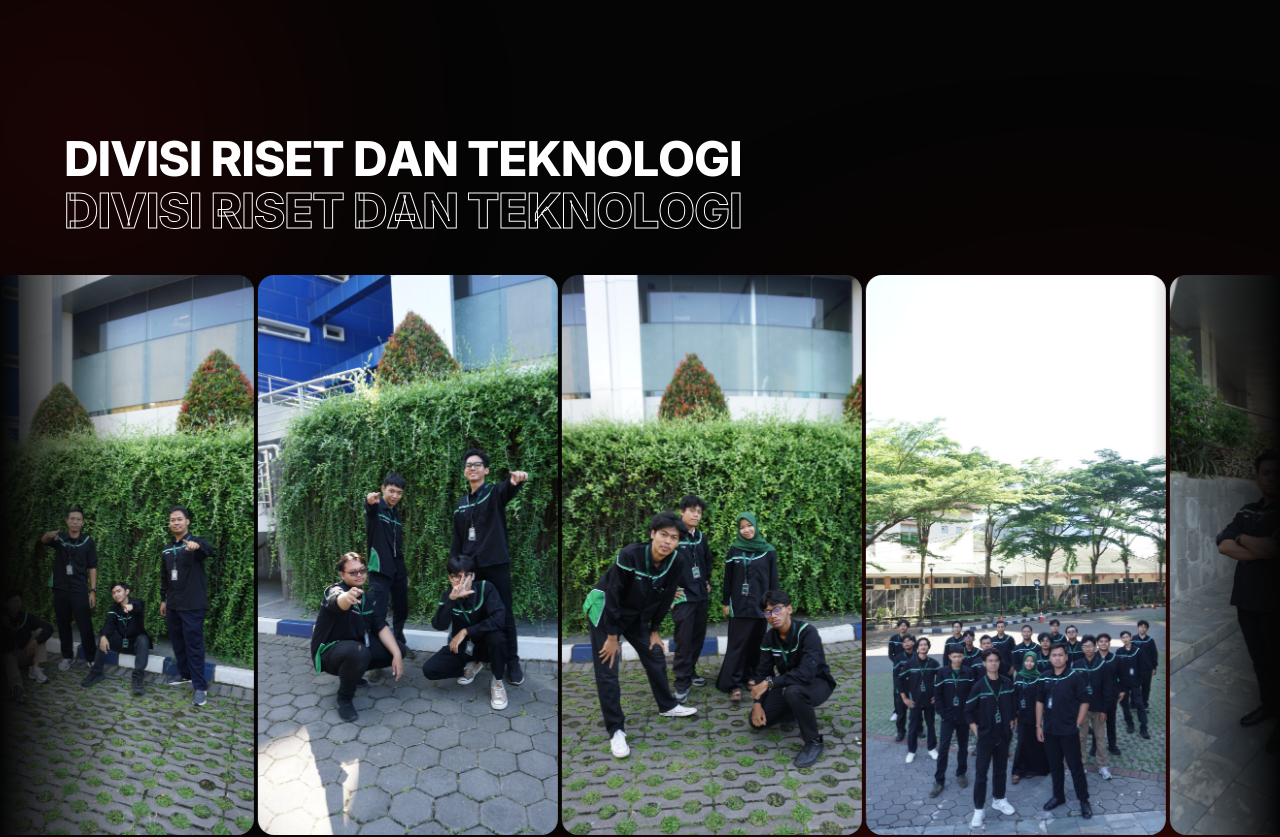
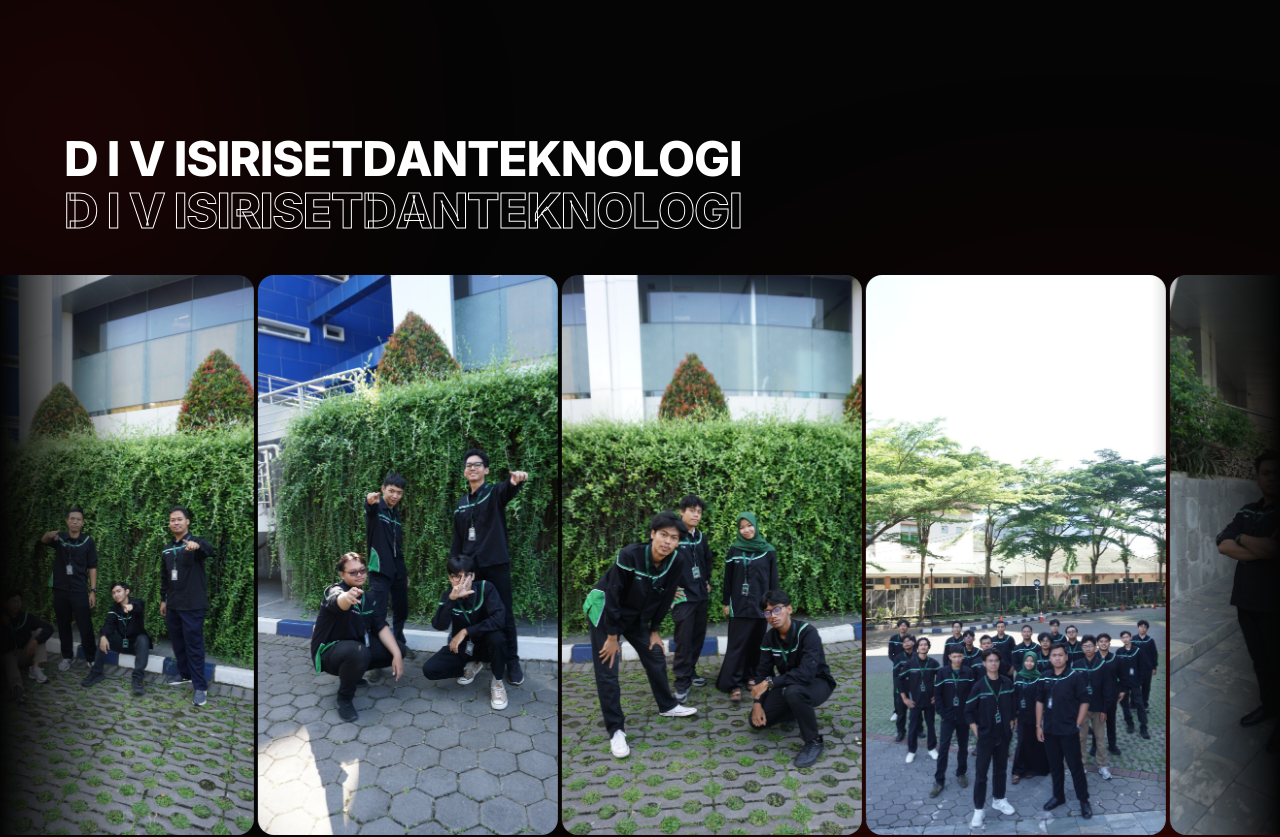
Before and after one commit to NadhirUf/fosti-recruitmen, a React (Vite) app in the folder frontend/: page / in a window 1280 px wide. Shown: the part 1640-2477 px from the top of the page. Built offline with nearby package versions, Linux system fonts and the light colour scheme; no server answers.

Commit message:
Fix Resolusi HP V2

```diff
--- a/frontend/src/components/About.tsx
+++ b/frontend/src/components/About.tsx
@@ -13,7 +13,7 @@ export default function About() {
   });
 
   return (
-    <section id="tentang" className="overflow-x-hidden px-6 py-24">
+    <section id="tentang" className="px-6 py-14 sm:py-24">
       <div className="mx-auto max-w-content">
         {/* Wordmark "F...OS...TI" mengapit & menimpa foto tim, sesuai desain
             Figma: F & TI nyelip di belakang foto (vector asli, layer warna +
--- a/frontend/src/components/DivisionShowcase.tsx
+++ b/frontend/src/components/DivisionShowcase.tsx
@@ -52,15 +52,22 @@ function AnimatedTitle({
           : undefined
       }
     >
-      {text.split("").map((char, i) => (
-        <span
-          key={i}
-          className={`inline-block transition-all duration-500 ease-out ${
-            visible ? "translate-y-0 opacity-100" : "translate-y-4 opacity-0"
-          }`}
-          style={{ transitionDelay: `${i * 25}ms` }}
-        >
-          {char === " " ? "\u00A0" : char}
+      {text.split("").map((word, wi) => (
+        <span key={wi} className="inline-block whitespace-nowrap">
+          {word.split("").map((char, i) => (
+            <span
+              key={i}
+              className="inline-block transition-all duration-500 ease-out"
+              style={{
+                transitionDelay: `${(wi * 10 + i) * 25}ms`,
+                transform: visible ? "translateY(0)" : "translateY(1rem)",
+                opacity: visible ? 1 : 0,
+              }}
+            >
+              {char}
+            </span>
+          ))}
+          {wi < text.split(" ").length - 1 ? "\u00A0" : ""}
         </span>
       ))}
     </h2>
--- a/frontend/src/components/RegistrationForm.tsx
+++ b/frontend/src/components/RegistrationForm.tsx
@@ -67,7 +67,7 @@ export default function RegistrationForm() {
   }
 
   return (
-    <section id="pendaftaran" className="px-6 py-24">
+    <section id="pendaftaran" className="px-6 py-14 sm:py-24">
       <div
         ref={formRef}
         className="reveal mx-auto max-w-2xl rounded-3xl border border-base-border bg-base-panel/60 p-8 sm:p-10"
```
